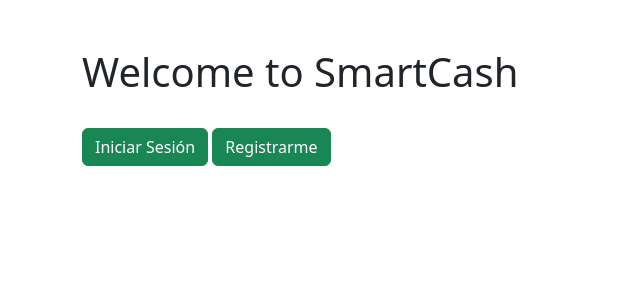
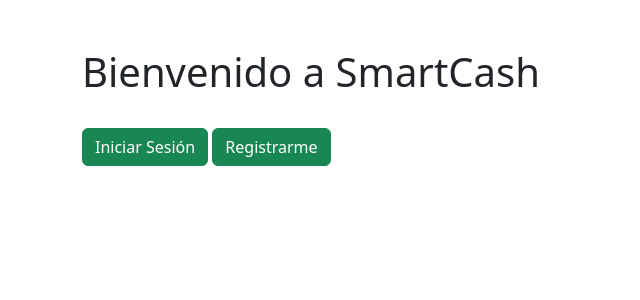
Before and after one commit to bdzuluagag/taller1_T.Software, a Django app: page / in a window 1280 px wide. Shown: the top 300 px of the page, without its empty margins (0-640 px from the left). Run offline with Django 4.2, Linux system fonts and the light colour scheme.

Commit message:
Cambio de idioma en home

```diff
--- a/SMARTCASHPROJECT/wallet/templates/registration/home.html
+++ b/SMARTCASHPROJECT/wallet/templates/registration/home.html
@@ -7,7 +7,7 @@
 <br>
 <br>
 
-<h1>Welcome to SmartCash {{user.username}}</h1>
+<h1>Bienvenido a SmartCash {{user.username}}</h1>
 <br>
 {% if user.is_authenticated %}
 
```
Also changed, not shown: SMARTCASHPROJECT/db.sqlite3.
